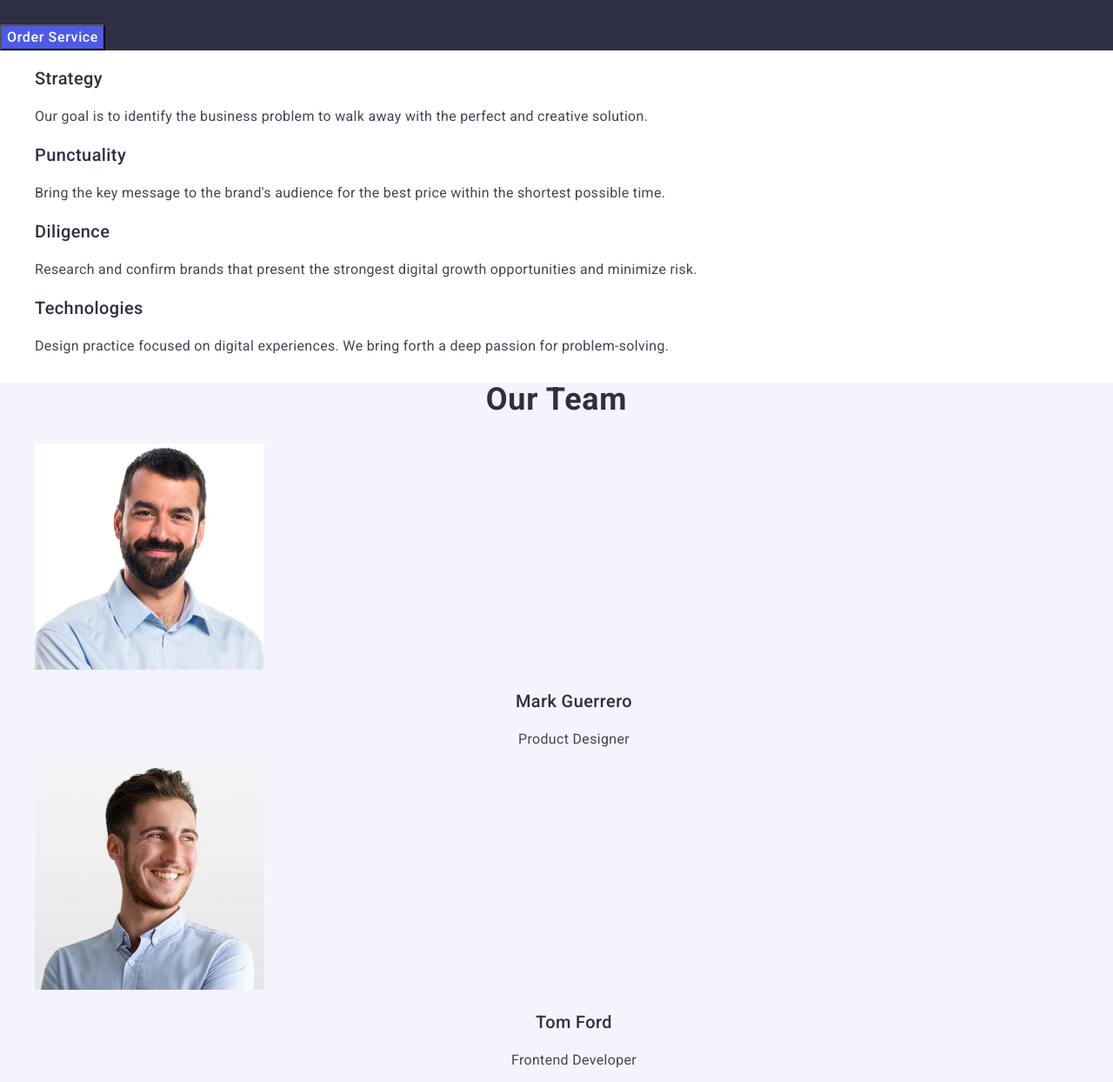
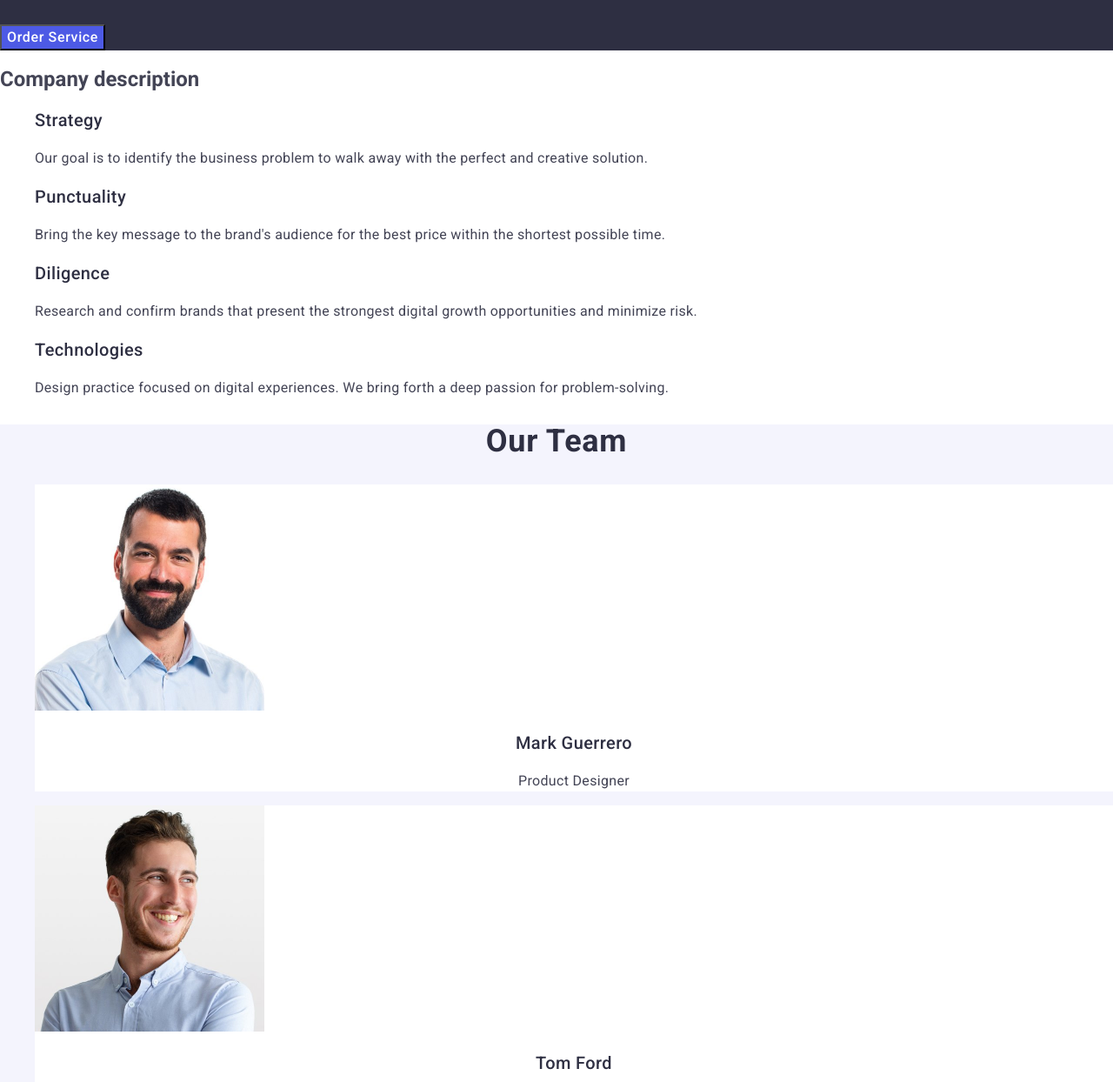
Before and after one commit to Alexandr-melnichenko/goit-markup-hw-02, a plain HTML site: page index.html in a window 1280 px wide. Shown: the part 298-1542 px from the top of the page at 87% size. Drawn offline with nearby package versions, Linux system fonts and the light colour scheme.

Commit message:
delete mistakes

```diff
--- a/css/styles.css
+++ b/css/styles.css
@@ -75,7 +75,6 @@ ol {
   line-height: 1.5;
   letter-spacing: 0.04em;
   color: #fff;
-  align: center;
   cursor: pointer;
 }
 .button-hero:hover,
@@ -90,16 +89,7 @@ ol {
 }
 
 .company-title {
-  position: absolute;
-  width: 1px;
-  height: 1px;
-  margin: -1px;
-  border: 0;
-  padding: 0;
-  white-space: nowrap;
-  clip-path: inset(100%);
-  clip: rect(0 0 0 0);
-  overflow: hidden;
+
 }
 
 .company-sub-title {
@@ -125,6 +115,10 @@ ol {
   background-color: #f4f4fd;
 }
 
+.li-section-team {
+    background-color: #ffffff;
+}
+
 .title-section-team {
   font-weight: 700;
   font-size: 36px;
@@ -132,6 +126,7 @@ ol {
   letter-spacing: 0.02em;
   text-align: center;
   color: #2e2f42;
+  text-transform: capitalize;
 }
 
 .image-section-team {
@@ -167,6 +162,7 @@ ol {
   letter-spacing: 0.02em;
   text-align: center;
   color: #2e2f42;
+  text-transform: capitalize;
 }
 
 .image-section-portfolio {
--- a/index.html
+++ b/index.html
@@ -24,10 +24,11 @@
   <body>
     <header>
       <nav>
-        <a class="logo" href="./index.html"
-          >Web<span class="part-logo">Studio</span></a
-        >
+
         <ul>
+          <li><a class="logo" href="./index.html"
+            >Web<span class="part-logo">Studio</span></a
+          ></li>
           <li>
             <a class="nav-link" href="">Studio</a>
           </li>
@@ -100,7 +101,7 @@
       <section class="section-team">
         <h2 class="title-section-team">Our Team</h2>
         <ul>
-          <li>
+          <li class="li-section-team">
             <img
               class="image-section-team"
               src="./images/img-3.jpg"
@@ -111,7 +112,7 @@
             <h3 class="sub-title-section-team">Mark Guerrero</h3>
             <p class="text-sectiom-team">Product Designer</p>
           </li>
-          <li>
+          <li class="li-section-team">
             <img
               class="image-section-team"
               src="./images/img-2.jpg"
@@ -122,7 +123,7 @@
             <h3 class="sub-title-section-team">Tom Ford</h3>
             <p class="text-sectiom-team">Frontend Developer</p>
           </li>
-          <li>
+          <li class="li-section-team">
             <img
               class="image-section-team"
               src="./images/img-1.jpg"
@@ -133,7 +134,7 @@
             <h3 class="sub-title-section-team">Camila Garcia</h3>
             <p class="text-sectiom-team">Marketing</p>
           </li>
-          <li>
+          <li class="li-section-team">
             <img
               class="image-section-team"
               src="./images/img.jpg"
```
